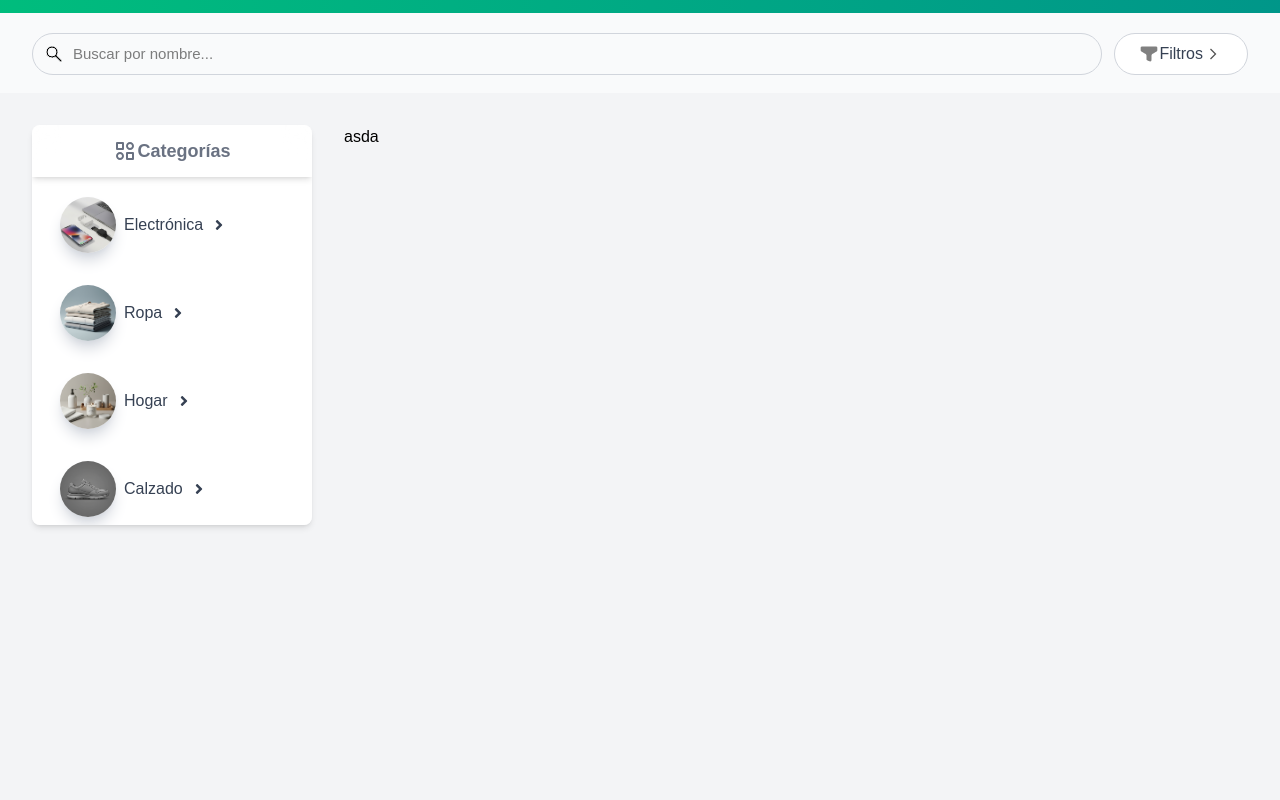
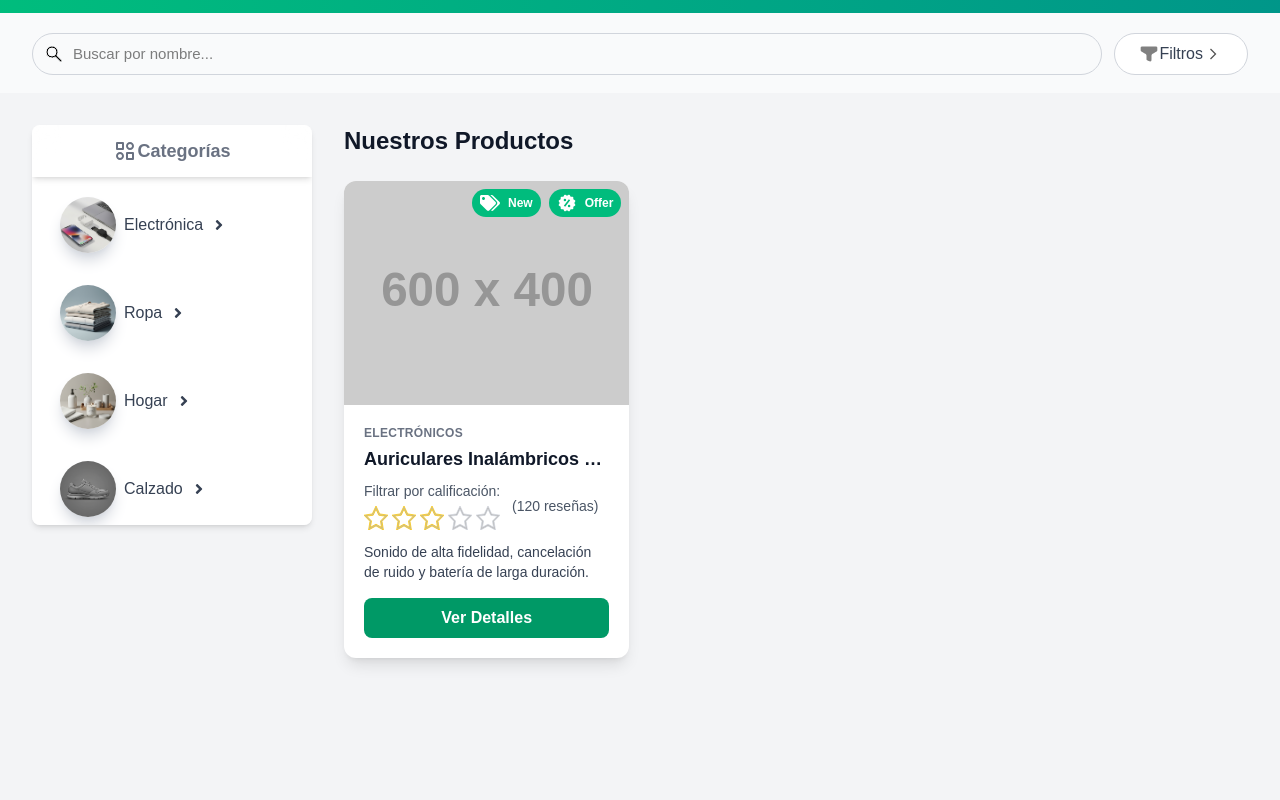
Before and after one commit to rls1990/store-front-template, a Next.js app: page / in a window 1280 px wide. Shown: the part 760-1560 px from the top of the page. Built offline with nearby package versions, Linux system fonts and the light colour scheme.

Commit message:
ProductCard

```diff
--- /dev/null
+++ b/src/components/products/ProductCard.tsx
@@ -0,0 +1,54 @@
+import { BiSolidOffer } from "react-icons/bi";
+import { FaTags } from "react-icons/fa";
+import Rating from "../ui/fields/rating/Rating";
+
+const ProductCard = () => {
+  return (
+    <div className="grid grid-cols-1 sm:grid-cols-2 xl:grid-cols-3 gap-6">
+      <div className="bg-white rounded-xl shadow-lg overflow-hidden transition-transform duration-300 ease-in-out hover:scale-105 flex flex-col">
+        <div className="relative">
+          <img
+            className="w-full h-56 object-cover"
+            src="https://placehold.co/600x400/34D399/FFFFFF?text=Producto+1"
+            alt="[Imagen de Auriculares Inalámbricos]"
+          />
+          <div className="absolute top-2 right-2 inline-flex gap-2">
+            <span className="bg-emerald-500 text-white text-xs font-semibold px-2 py-1 rounded-full inline-flex items-center gap-2">
+              <FaTags className="size-5" />
+              New
+            </span>
+            <span className="bg-emerald-500 text-white text-xs font-semibold px-2 py-1 rounded-full inline-flex items-center gap-2">
+              <BiSolidOffer className="size-5" />
+              Offer
+            </span>
+          </div>
+        </div>
+        <div className="p-5 flex flex-col flex-grow">
+          <span className="text-xs font-semibold text-gray-500 uppercase tracking-wide">
+            Electrónicos
+          </span>
+          <h3 className="product-name text-lg font-semibold text-gray-900 mt-1 mb-2 truncate">
+            Auriculares Inalámbricos Pro
+          </h3>
+          <div className="flex items-center mb-3">
+            <Rating initialRating={3} readonly />
+
+            <span className="ml-2 text-sm text-gray-600">(120 reseñas)</span>
+          </div>
+          <p className="text-gray-700 text-sm mb-4 flex-grow">
+            Sonido de alta fidelidad, cancelación de ruido y batería de larga
+            duración.
+          </p>
+          <a
+            href="#"
+            className="mt-auto block w-full bg-emerald-600 hover:bg-emerald-700 text-white text-center font-semibold py-2 px-4 rounded-lg transition duration-150"
+          >
+            Ver Detalles
+          </a>
+        </div>
+      </div>
+    </div>
+  );
+};
+
+export default ProductCard;
--- a/src/components/products/ProductsList.tsx
+++ b/src/components/products/ProductsList.tsx
@@ -2,8 +2,10 @@
 import { CategoryData } from "@/data/categories";
 import Image from "next/image";
 import { FC, useEffect, useState } from "react";
-import { BiCategoryAlt } from "react-icons/bi";
-import { FaAngleRight } from "react-icons/fa";
+import { BiCategoryAlt, BiSolidOffer } from "react-icons/bi";
+import { FaAngleRight, FaTags } from "react-icons/fa";
+import Rating from "../ui/fields/rating/Rating";
+import ProductCard from "./ProductCard";
 
 interface ProductsListProps {
   categories: CategoryData[];
@@ -112,7 +114,13 @@ const ProductsList: FC<ProductsListProps> = ({ categories, onChange }) => {
             </ul>
           </div>
         </aside>
-        <main className="lg:col-span-3">asda</main>
+        <main className="lg:col-span-3">
+          <h2 className="text-2xl font-bold text-gray-900 mb-6">
+            Nuestros Productos
+          </h2>
+
+          <ProductCard />
+        </main>
       </div>
     </div>
   );
--- a/src/components/ui/fields/rating/Rating.tsx
+++ b/src/components/ui/fields/rating/Rating.tsx
@@ -10,6 +10,7 @@ interface RatingProps {
   maxRating?: number;
   label?: string;
   className?: string;
+  readonly?: boolean;
 }
 
 export default function Rating({
@@ -18,6 +19,7 @@ export default function Rating({
   maxRating = 5,
   label = "Filtrar por calificación:",
   className,
+  readonly = false,
 }: RatingProps) {
   const [rating, setRating] = useState(initialRating);
   const [hoverRating, setHoverRating] = useState(0);
@@ -43,9 +45,9 @@ export default function Rating({
               key={index}
               type="button"
               className="focus:outline-none mr-1"
-              onClick={() => handleClick(ratingValue)}
-              onMouseEnter={() => setHoverRating(ratingValue)}
-              onMouseLeave={() => setHoverRating(0)}
+              onClick={() => !readonly && handleClick(ratingValue)}
+              onMouseEnter={() => !readonly && setHoverRating(ratingValue)}
+              onMouseLeave={() => !readonly && setHoverRating(0)}
               aria-label={`${ratingValue} ${
                 ratingValue === 1 ? "estrella" : "estrellas"
               }`}
@@ -61,6 +63,7 @@ export default function Rating({
           );
         })}
 
+        {!readonly && (
           <button
             onClick={() => {
               setRating(0);
@@ -73,6 +76,7 @@ export default function Rating({
           >
             <DeleteIcon />
           </button>
+        )}
       </div>
     </div>
   );
```
Lines whose indentation alone changed are shown as unchanged.
